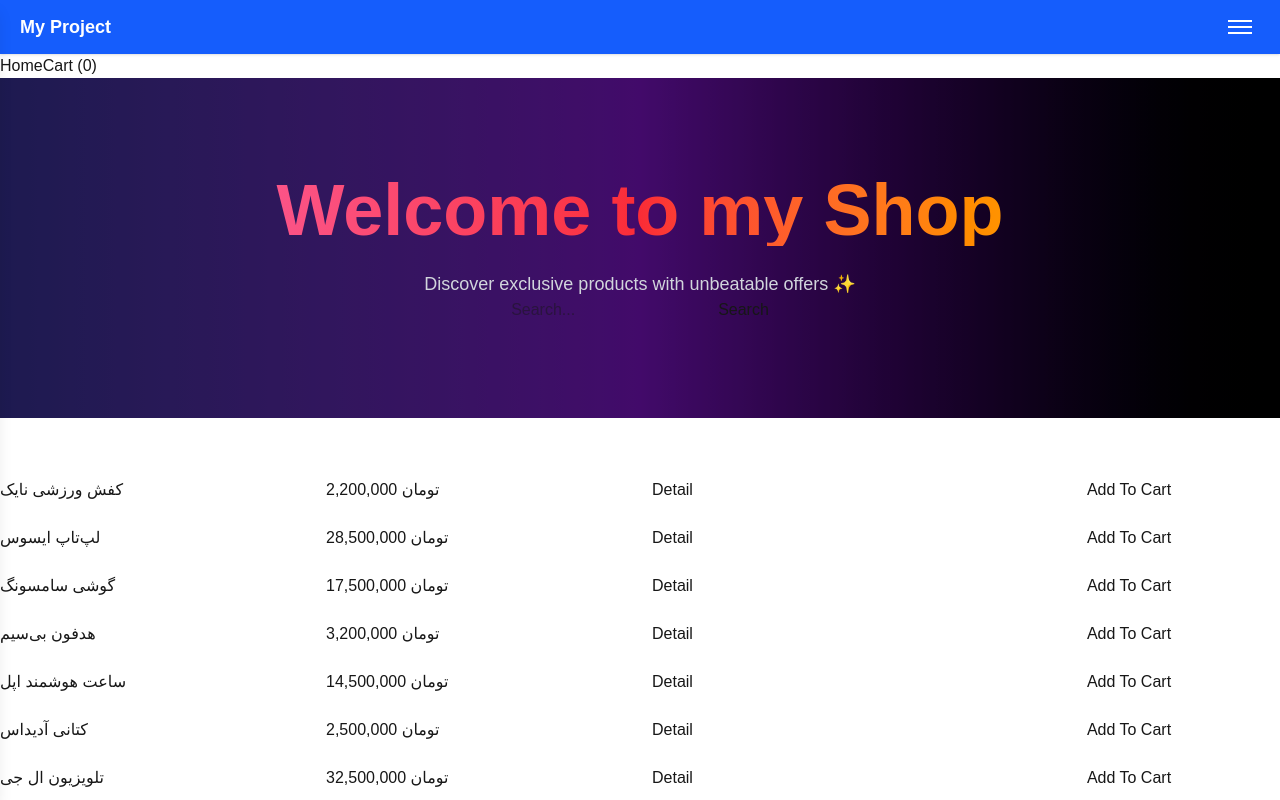
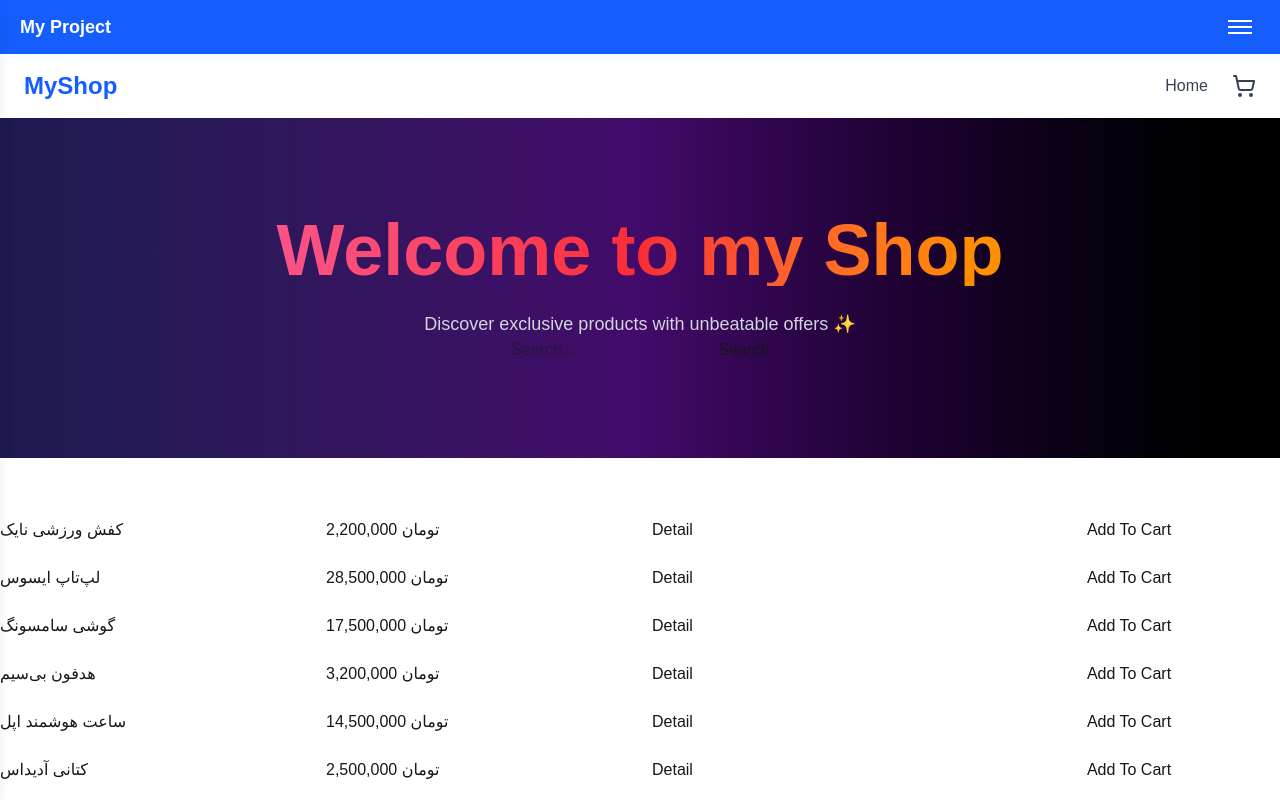
Before and after one commit to Mohsen-malekifard/My-Projects-2025, a Next.js app in the folder my-ap/: page /Shop-2 in a window 1280 px wide. Shown: the top 800 px of the page. Built offline with nearby package versions, Linux system fonts and the light colour scheme.

Commit message:
Update NavBar.jsx

```diff
--- a/my-ap/app/Shop-2/components/NavBar.jsx
+++ b/my-ap/app/Shop-2/components/NavBar.jsx
@@ -1,15 +1,45 @@
-"use client"
+"use client";
 import Link from "next/link";
-import { useCart } from "../context/CartContext"
+import { useCart } from "../context/CartContext";
+import { ShoppingCart } from "lucide-react";
 
 export default function NavBar() {
-    const { cart } = useCart();
-    const totalCount = cart.reduce((sum, item) => sum + item.qty, 0);
+  const { cart } = useCart();
+  const totalCount = cart.reduce((sum, item) => sum + item.qty, 0);
 
-    return (
-        <>
-            <Link href = {"/Shop-2"} >Home</Link>
-            <Link href = {"/Shop-2/cart"} >Cart ({totalCount})</Link>
-        </>
-    )
+  return (
+    <div className="bg-white shadow-md w-full top-14 left-0">
+      <div className="max-w-7xl mx-auto px-6 py-4 flex items-center justify-between">
+        {/* Logo / Home */}
+        <Link
+          href="/Shop-2"
+          className="text-2xl font-bold text-blue-600 hover:text-blue-700 transition-colors"
+        >
+          MyShop
+        </Link>
+
+        {/* Links */}
+        <div className="flex items-center space-x-6">
+          <Link
+            href="/Shop-2"
+            className="text-gray-700 hover:text-blue-600 font-medium transition-colors"
+          >
+            Home
+          </Link>
+          <Link
+            href="/Shop-2/cart"
+            className="relative flex items-center text-gray-700 hover:text-blue-600 transition-colors"
+          >
+            <ShoppingCart className="w-6 h-6" />
+            {/* Badge */}
+            {totalCount > 0 && (
+              <span className="absolute -top-2 -right-3 bg-red-500 text-white text-xs font-bold px-2 py-0.5 rounded-full">
+                {totalCount}
+              </span>
+            )}
+          </Link>
+        </div>
+      </div>
+    </div>
+  );
 }
```
